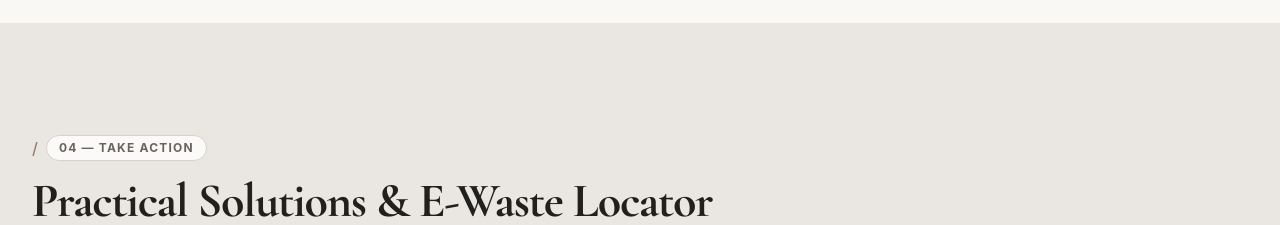
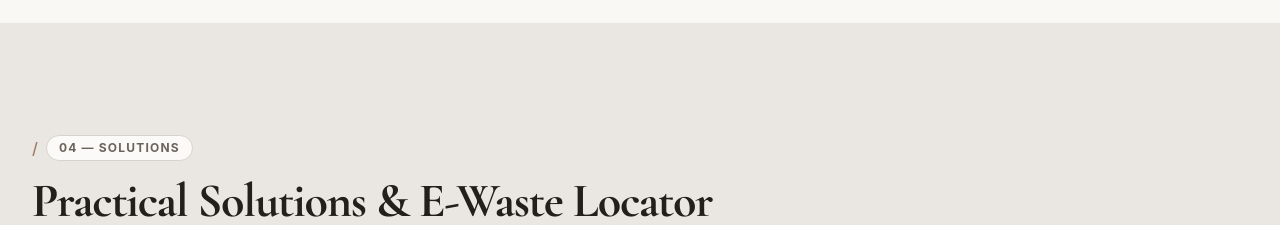
Before and after one commit to avdingal/PEEC---EWaste, a React (Vite) app: page / in a window 1280 px wide. Shown: the part 4740-4965 px from the top of the page. Built offline with nearby package versions, Linux system fonts and the light colour scheme.

Commit message:
Change label from 'Take Action' to 'Solutions'

```diff
--- a/src/components/ActionDropOff.jsx
+++ b/src/components/ActionDropOff.jsx
@@ -83,7 +83,7 @@ export default function ActionDropOff({ onOpenPledge }) {
           <div className="inline-flex items-center gap-2 mb-4">
             <span className="text-[#9E7B66] font-medium text-base">/</span>
             <span className="text-xs font-bold uppercase tracking-widest text-[#6B635B] bg-white/80 px-3 py-1 rounded-full border border-[#D8D3CA]">
-              04 — Take Action
+              04 — Solutions
             </span>
           </div>
 
```
